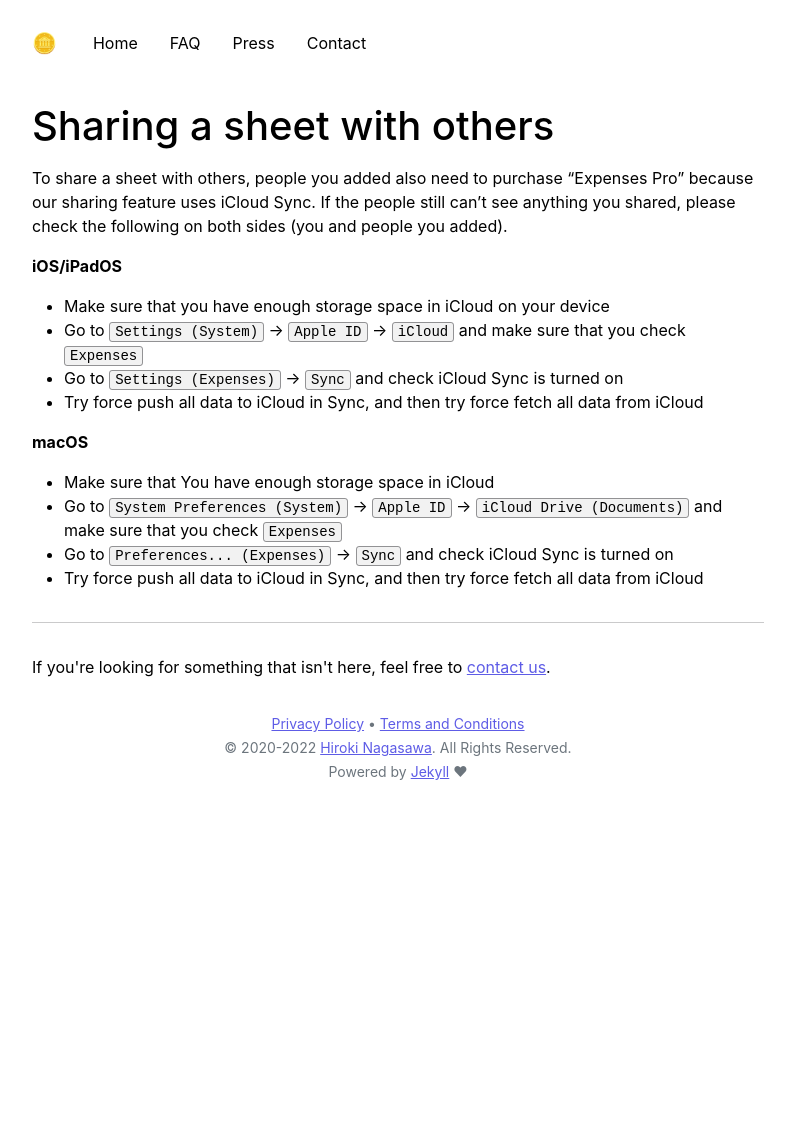
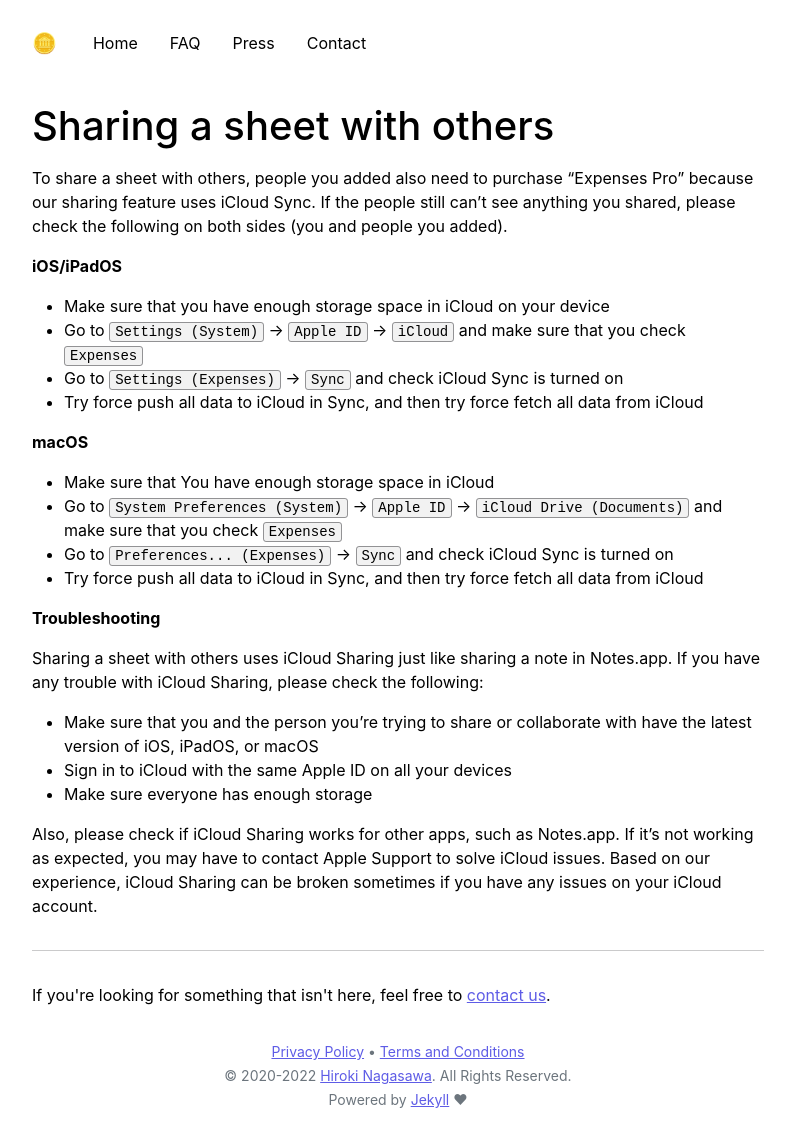
Before and after one commit to bluecometlabs/getexpenses.app, a Jekyll site: the page built from pages/faq/sharing-sheet-with-others.md, in a window 1280 px wide. Shown: the whole page, without its empty margins (242-1032 px from the left). Built offline with Jekyll 4.4.1, drawn with Linux system fonts in a browser that asks for light colours; before the commit the page ends 900 px from its top, so only the background shows below that.

Commit message:
Update faq page

```diff
--- a/pages/faq/sharing-sheet-with-others.md
+++ b/pages/faq/sharing-sheet-with-others.md
@@ -22,4 +22,14 @@ To share a sheet with others, people you added also need to purchase "Expenses P
 - Go to `Preferences... (Expenses)` → `Sync` and check iCloud Sync is turned on
 - Try force push all data to iCloud in Sync, and then try force fetch all data from iCloud
 
+**Troubleshooting**
+
+Sharing a sheet with others uses iCloud Sharing just like sharing a note in Notes.app. If you have any trouble with iCloud Sharing, please check the following:
+
+- Make sure that you and the person you're trying to share or collaborate with have the latest version of iOS, iPadOS, or macOS
+- Sign in to iCloud with the same Apple ID on all your devices
+- Make sure everyone has enough storage
+
+Also, please check if iCloud Sharing works for other apps, such as Notes.app. If it's not working as expected, you may have to contact Apple Support to solve iCloud issues. Based on our experience, iCloud Sharing can be broken sometimes if you have any issues on your iCloud account.
+
 {% include faq_footer.html %}
```
